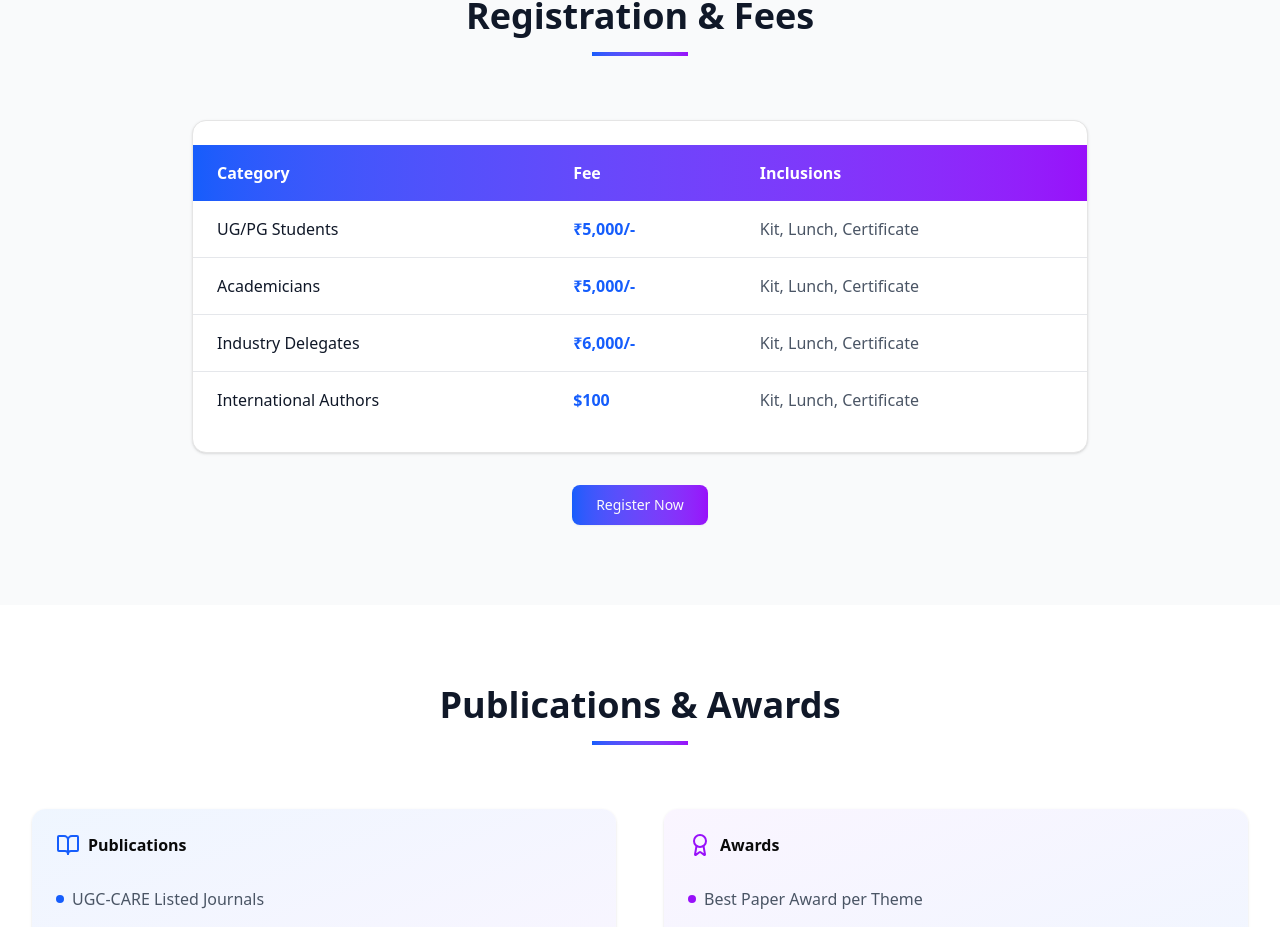
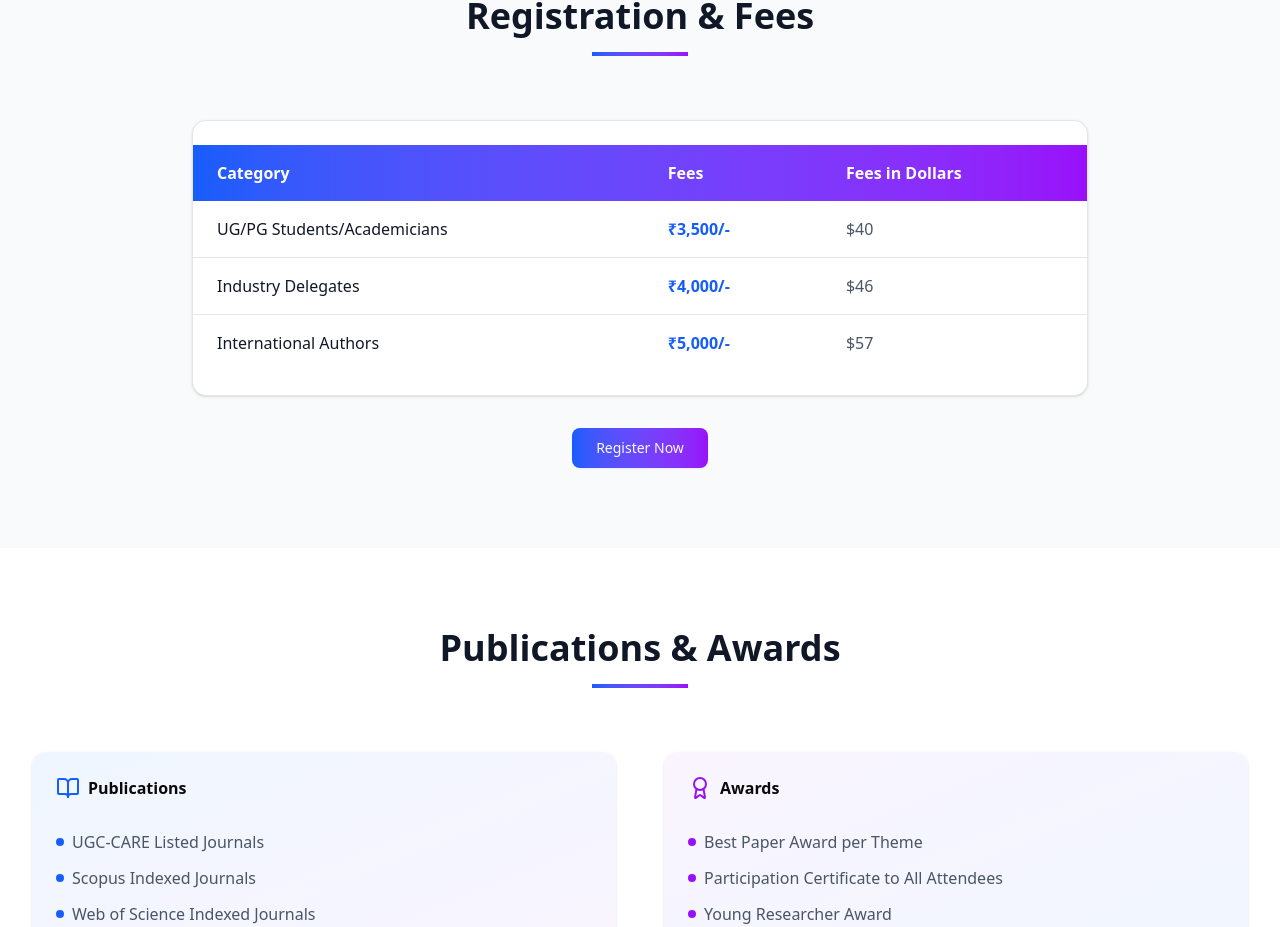
Before and after one commit to prathmesh-sargar/ICRTET-2025, a React (Vite) app in the folder frontend/: page / in a window 1280 px wide. Shown: the part 5214-6141 px from the top of the page. Built offline with nearby package versions, Linux system fonts and the light colour scheme.

Commit message:
Update Registration.jsx

```diff
--- a/frontend/src/components/Registration.jsx
+++ b/frontend/src/components/Registration.jsx
@@ -3,10 +3,9 @@ import { Card, CardContent } from "@/components/ui/card"
 
 export default function Registration() {
   const registrationData = [
-    { category: "UG/PG Students", fee: "₹5,000/-", inclusions: "Kit, Lunch, Certificate" },
-    { category: "Academicians", fee: "₹5,000/-", inclusions: "Kit, Lunch, Certificate" },
-    { category: "Industry Delegates", fee: "₹6,000/-", inclusions: "Kit, Lunch, Certificate" },
-    { category: "International Authors", fee: "$100", inclusions: "Kit, Lunch, Certificate" },
+    { category: "UG/PG Students/Academicians", fee: "₹3,500/-", fees_dollar: "$40" },
+    { category: "Industry Delegates", fee: "₹4,000/-", fees_dollar: "$46" },
+    { category: "International Authors", fee: "₹5,000/-", fees_dollar: "$57" },
   ]
 
   return (
@@ -24,8 +23,8 @@ export default function Registration() {
                   <thead className="bg-gradient-to-r from-blue-600 to-purple-600 text-white">
                     <tr>
                       <th className="px-6 py-4 text-left font-semibold">Category</th>
-                      <th className="px-6 py-4 text-left font-semibold">Fee</th>
-                      <th className="px-6 py-4 text-left font-semibold">Inclusions</th>
+                      <th className="px-6 py-4 text-left font-semibold">Fees</th>
+                      <th className="px-6 py-4 text-left font-semibold">Fees in Dollars</th>
                     </tr>
                   </thead>
                   <tbody className="divide-y divide-gray-200">
@@ -33,7 +32,7 @@ export default function Registration() {
                       <tr key={index} className="hover:bg-gray-50">
                         <td className="px-6 py-4 font-medium text-gray-900">{row.category}</td>
                         <td className="px-6 py-4 text-blue-600 font-bold">{row.fee}</td>
-                        <td className="px-6 py-4 text-gray-600">{row.inclusions}</td>
+                        <td className="px-6 py-4 text-gray-600">{row.fees_dollar}</td>
                       </tr>
                     ))}
                   </tbody>
```
